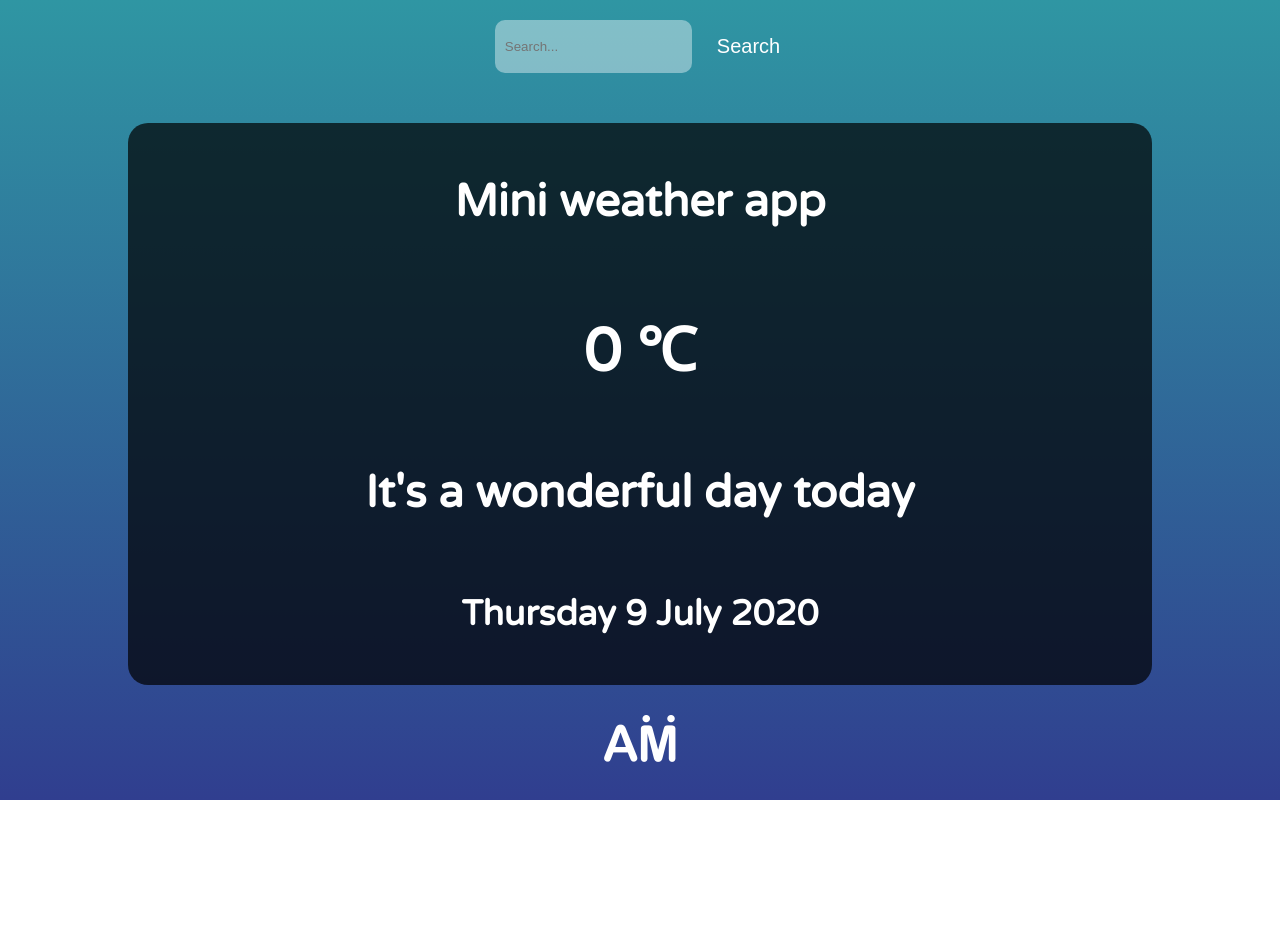
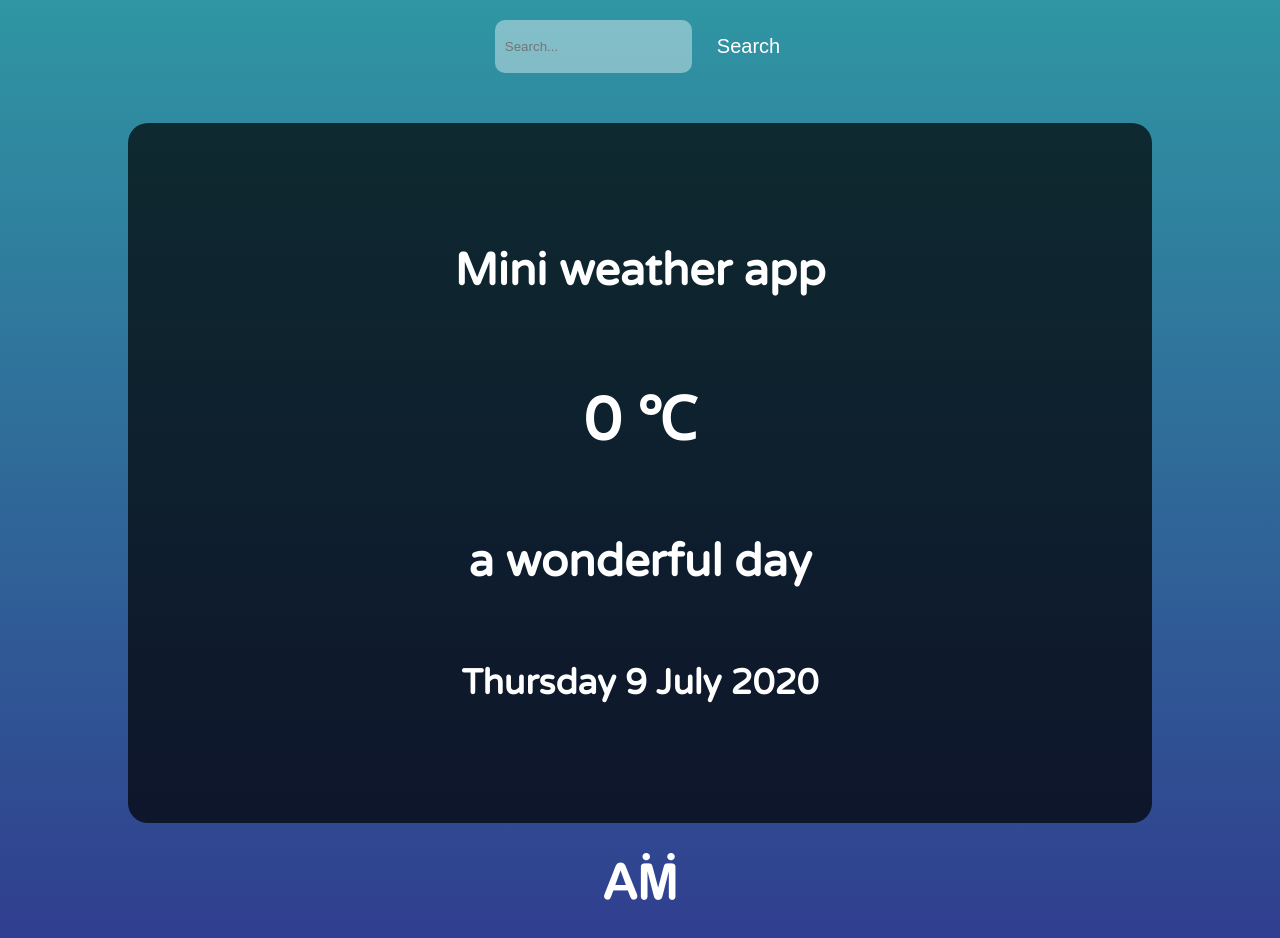
Before and after one commit to anupongiv4/mini-weather-app, a React (Create React App) app: page / in a window 1280 px wide. Before the commit the page ends 800 px from the top, so only its background shows below. Built offline with nearby package versions, Linux system fonts and the light colour scheme.

Commit message:
modified height of screen

```diff
--- a/src/components/weather-app.css
+++ b/src/components/weather-app.css
@@ -2,7 +2,7 @@
 .weatherBackground {
     width: 100%;
     min-width: 420px;
-    height: 100vh;
+    height: -webkit-fill-available;
     display: flex;
     align-items: center;
     flex-direction: column;
@@ -52,6 +52,7 @@ button:hover {
 .content {
     width: 80%;
     height: 80vh;
+    min-width: 330px;
     background-color: rgba(0, 0, 0, 0.7);
     border-radius: 20px;
     margin-top: 50px;
--- a/src/components/weather-app.js
+++ b/src/components/weather-app.js
@@ -32,6 +32,7 @@ class WeatherApp extends React.Component {
                 throw new Error('Request Failed!');
             }, networkError => console.log(networkError.message))
             .then(jsonResponse => {
+                console.log(jsonResponse);
                 const place = jsonResponse.name;
                 const condition = jsonResponse.weather[0].description;
                 const celsius = jsonResponse.main.temp;
@@ -88,7 +89,7 @@ class WeatherApp extends React.Component {
                 <div className="content" >
                     <h2>{this.state.place}</h2>
                     <h1>{celsius} &#8451; </h1>
-                    <h2>It's {this.state.condition} today</h2>
+                    <h2>{this.state.condition}</h2>
                     <h3>{this.dateBuilder(new Date())}</h3>
                 </div>
                 <div className="logo-am">
```
